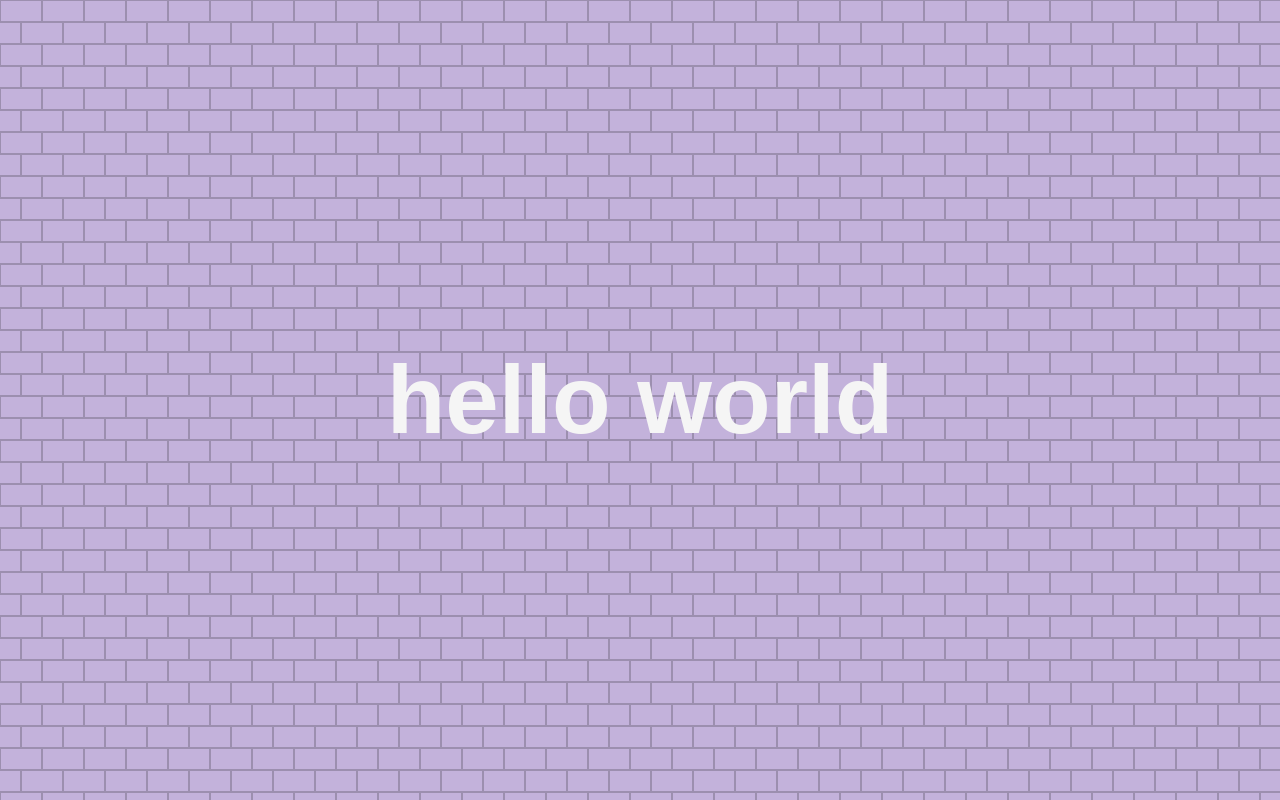
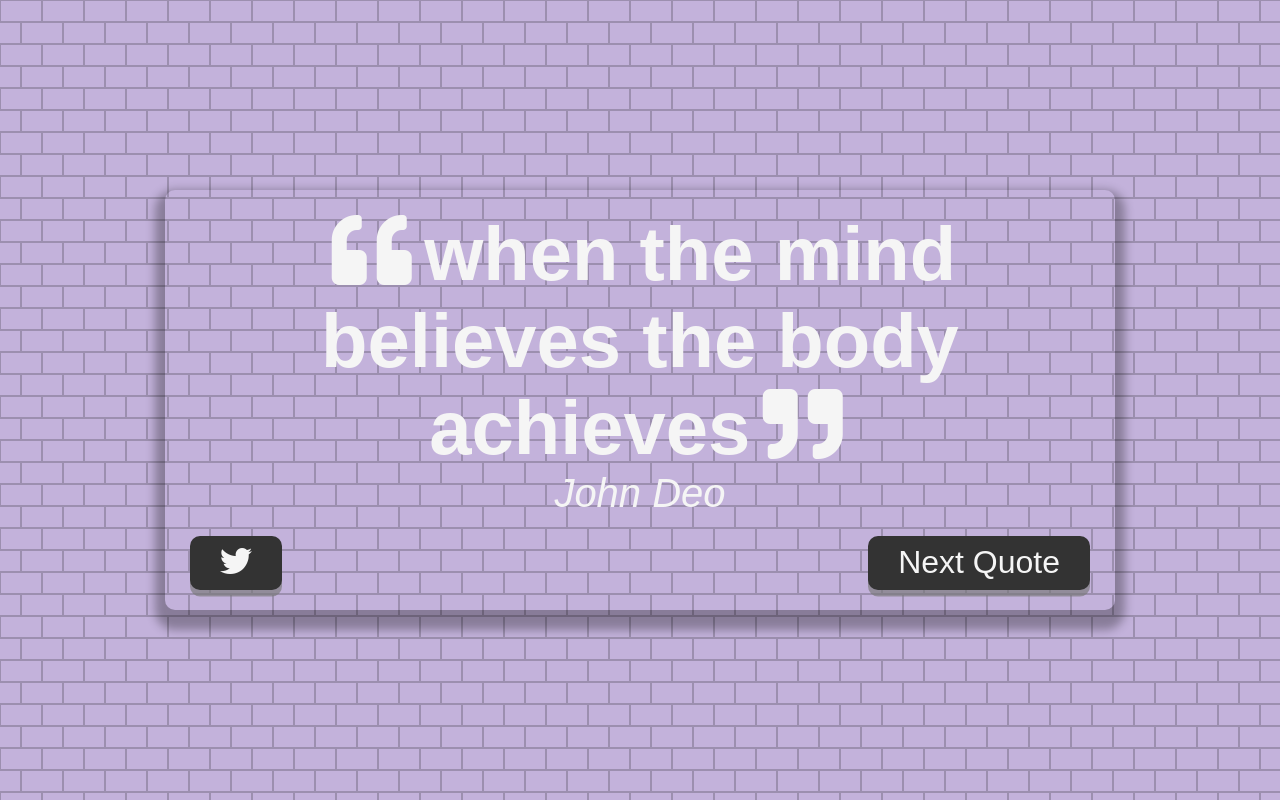
Before and after one commit to youssefkhouili/random-quote-generator, a plain HTML site: page index.html in a window 1280 px wide. Drawn offline with Linux system fonts and the light colour scheme; a web font is replaced by a local one.

Commit message:
Adding UI and style buttons

```diff
--- a/index.html
+++ b/index.html
@@ -13,7 +13,22 @@
 </head>
 
 <body>
-    <h1>hello world</h1>
+    <div class="quote-container">
+        <i class="fas fa-quote-left"></i>
+        <span class="quote">when the mind believes the body achieves</span>
+        <i class="fas fa-quote-right"></i>
+        <div class="quote-author">
+            <span class="author">John Deo</span>
+        </div>
+        <div class="button-container">
+            <button class="twitter-btn" title="Did you found it useful?Share it with your friends">
+                <i class="fab fa-twitter"></i>
+            </button>
+            <button class="nextbtn">
+                Next Quote
+            </button>
+        </div>
+    </div>
     <script src="./script.js"></script>
 </body>
 
--- a/style.css
+++ b/style.css
@@ -11,9 +11,71 @@ body {
     display: flex;
     align-items: center;
     justify-content: center;
+    font-family: 'Pattaya', sans-serif;
+    text-align: center;
 }
-h1 {
+.quote {
+    font-weight: 700;
+    font-size: 4.75rem;
+}
+.quote-container {
+    width: auto;
+    max-width: 900px;
+    padding: 20px 25px;
+    border-radius: 10px;
+    box-shadow: 0 10px 10px 10px rgba(0, 0, 0, .3);
+}
+.author {
+    font-size: 2.50rem;
+    font-style: italic;
+}
+.long-quote {
+    font-size: 3rem;
+}
+.fas {
+    padding: 0 .5rem;
+    font-size: 5rem;
+}
+.button-container {
+    margin-top: 20px;
+    display: flex;
+    align-items: center;
+    justify-content: space-between;
+}
+button {
+    padding: 0 30px;
+    cursor: pointer;
+    font-size: 2rem;
     font-family: 'Pattaya', sans-serif;
-    font-weight: 700;
-    font-size: 6rem;
+    border: none;
+    outline: 0;
+    height: 3.4rem;
+    color: #f5f5f5;
+    background-color: #333;
+    border-radius: 10px;
+    box-shadow: 0 .4rem rgba(121, 121, 121, .65);
+    transition: color .3s ease-in-out;
 }
+button:hover {
+    filter: brightness(115%);
+}
+button:active {
+    transform: translate(0, .4rem);
+    box-shadow: 0 .1rem rgba(121, 121, 121, .65);
+}
+.twitter-btn:hover {
+    color: #38a1f3;
+    transition: color .3s ease-in-out;
+}
+/* Media Query */
+@media screen and (max-width: 1000px) {
+    .quote-container {
+        margin: auto 10px;
+    }
+    .quote {
+        font-size: 2.5rem;
+    }
+    .author {
+        font-size: 2rem;
+    }
+}
```
